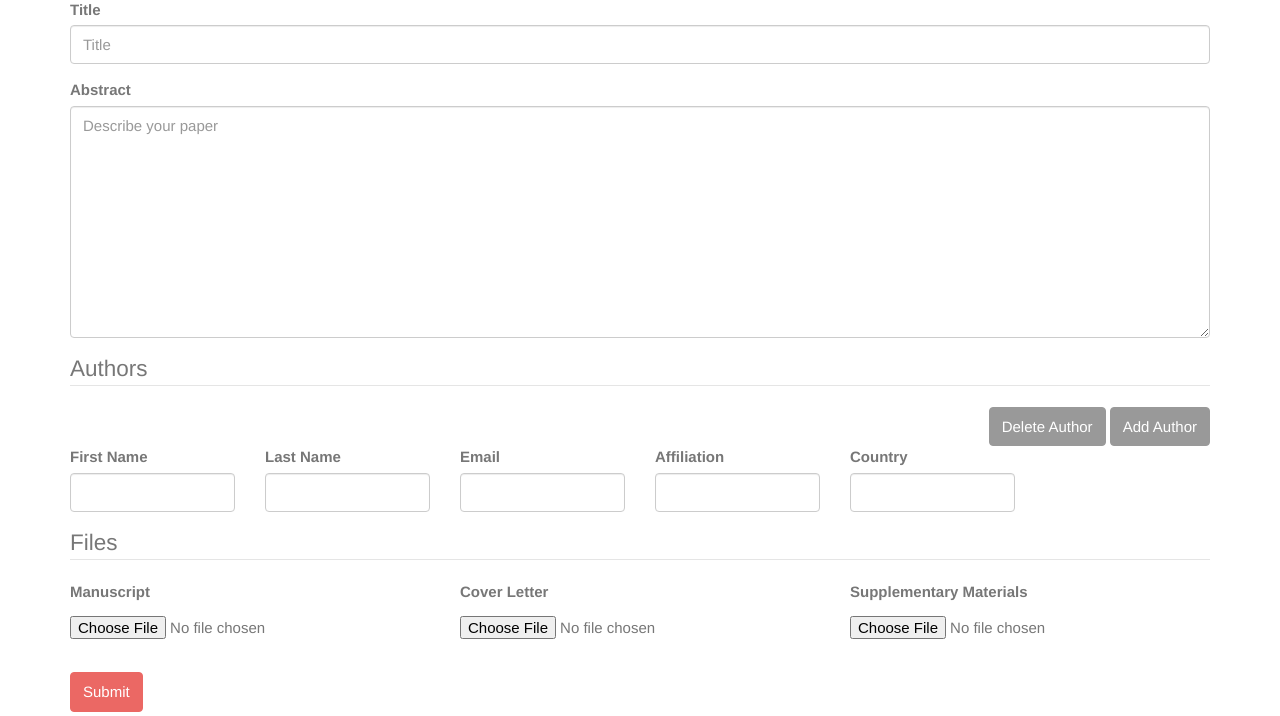
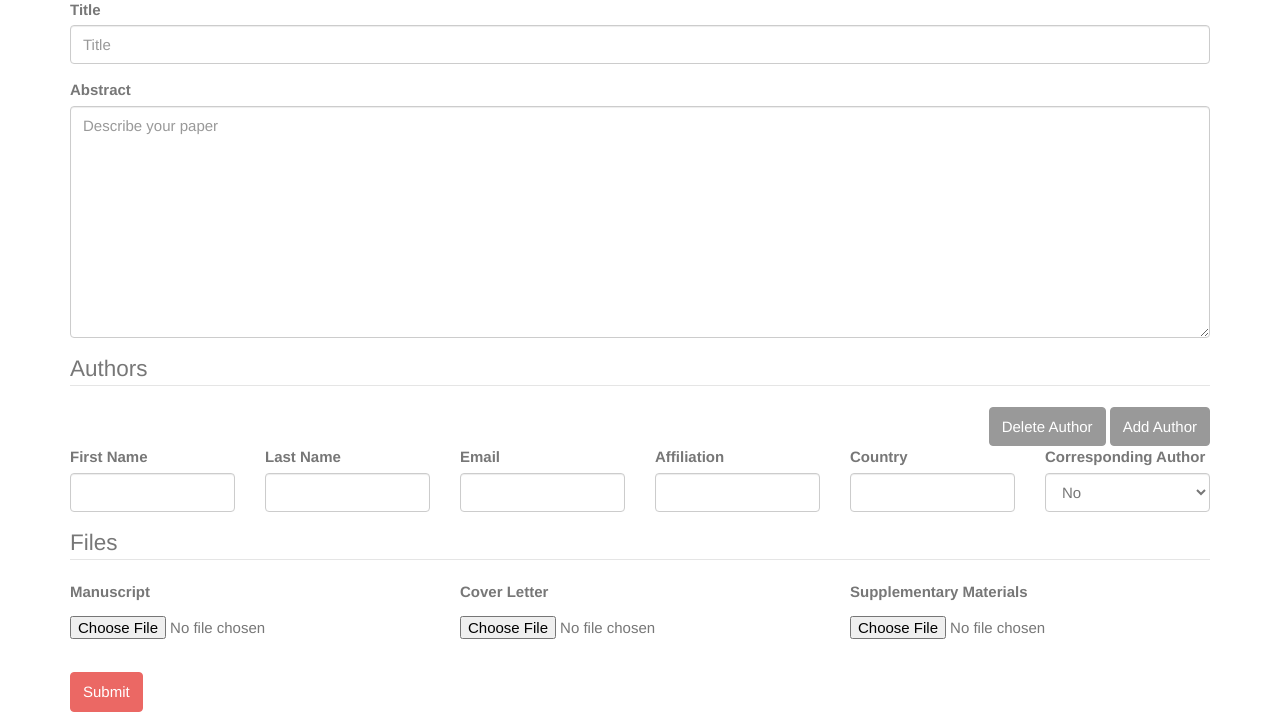
Before and after one commit to dnutiu/acrevista, a Django app: page /journal/submit/ in a window 1280 px wide. Shown: the part 243-959 px from the top of the page. Run offline with Django 3.2, Linux system fonts and the light colour scheme; the visitor is signed in with stand-in values (Sample User, id 1); some libraries are stand-ins or nearby versions; some web fonts are replaced.

Commit message:
Adding corresponding author

```diff
--- a/journal/models.py
+++ b/journal/models.py
@@ -26,8 +26,10 @@ class Paper(models.Model):
     )
     user = models.ForeignKey(User, related_name='papers')
     title = models.CharField(max_length=64, blank=False)
-    description = models.TextField(max_length=2000, blank=False)
-    authors = models.TextField(max_length=4096)
+    description = models.TextField(max_length=2000, blank=False, help_text="Represents the abstract of the paper.")
+    authors = models.TextField(max_length=4096,
+                               help_text="Each row represents an author that follows this template: (First Name, "
+                                         "Last Name, Email, Affiliation, Country, Corresponding Author)")
     created = models.DateTimeField(auto_now_add=True)
     status = models.CharField(max_length=64, choices=STATUS_CHOICES, default='processing')
     # File validator.
--- a/journal/views.py
+++ b/journal/views.py
@@ -22,7 +22,7 @@ def submit_paper(request):
         # Construct Author objects.
         authors = [request.POST.getlist('authors_first_name'), request.POST.getlist('authors_last_name'),
                    request.POST.getlist('authors_email'), request.POST.getlist('authors_affiliation'),
-                   request.POST.getlist('authors_country')]
+                   request.POST.getlist('authors_country'), request.POST.getlist('authors_corresponding')]
 
         if form.is_valid() and validate_authors(*authors):
             paper = form.save(commit=False)
--- a/templates/journal/submit.html
+++ b/templates/journal/submit.html
@@ -65,6 +65,13 @@
                     <label>Country</label>
                     <input type="text" class="form-control" maxlength="255" name="authors_country" required="required">
                 </div>
+                <div class="col-lg-2 col-md-2">
+                    <label>Corresponding Author</label>
+                    <select name="authors_corresponding" class="form-control">
+                        <option>No</option>
+                        <option>Yes</option>
+                    </select>
+                </div>
                 <hr class="visible-xs visible-sm">
             </div>
         </div>
@@ -99,7 +106,7 @@
         function removeAuthor() {
             var children = document.getElementsByClassName('author_row');
             if (children.length > 1) {
-                document.getElementById('author_row').removeChild(children[children.length-1]);
+                document.getElementById('author_row').removeChild(children[children.length - 1]);
             }
         }
         function addAuthor(authorRow) {
```
Also changed, not shown: journal/migrations/0007_auto_20170708_1417.py (added).
